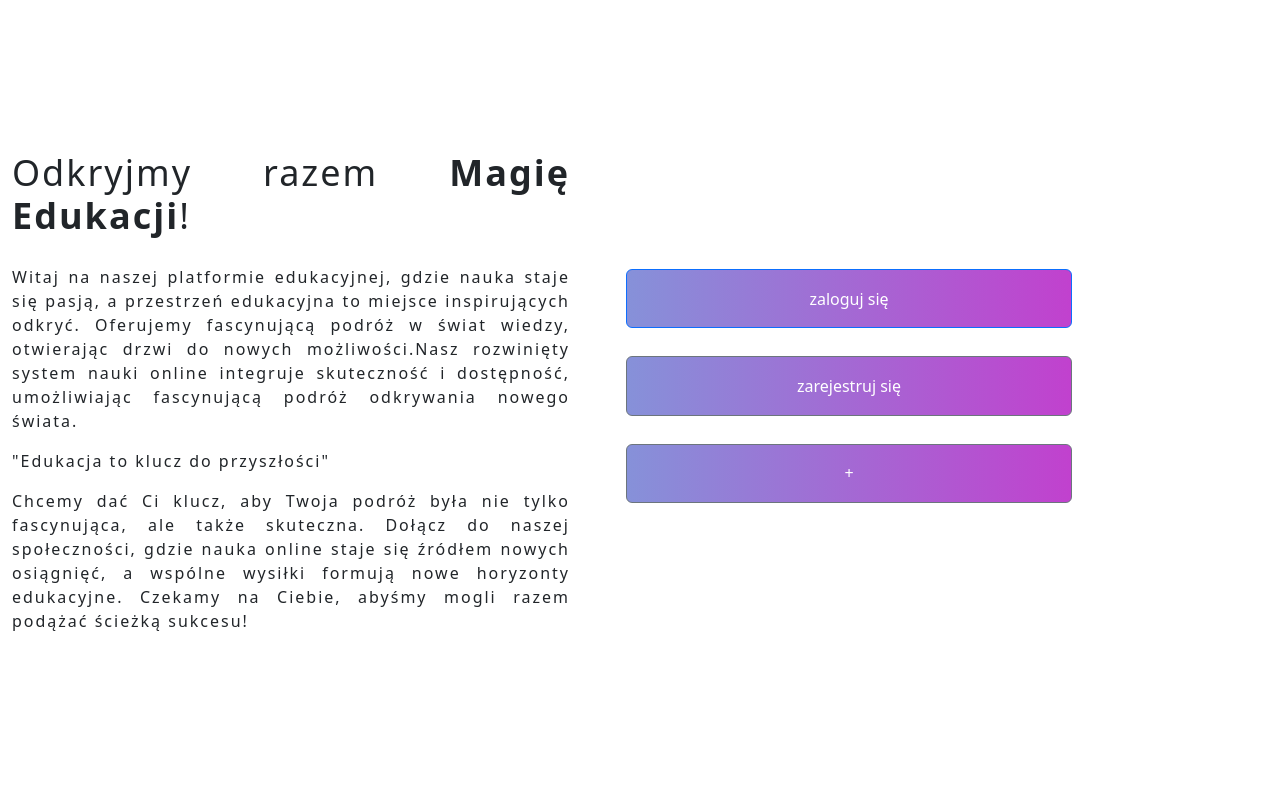
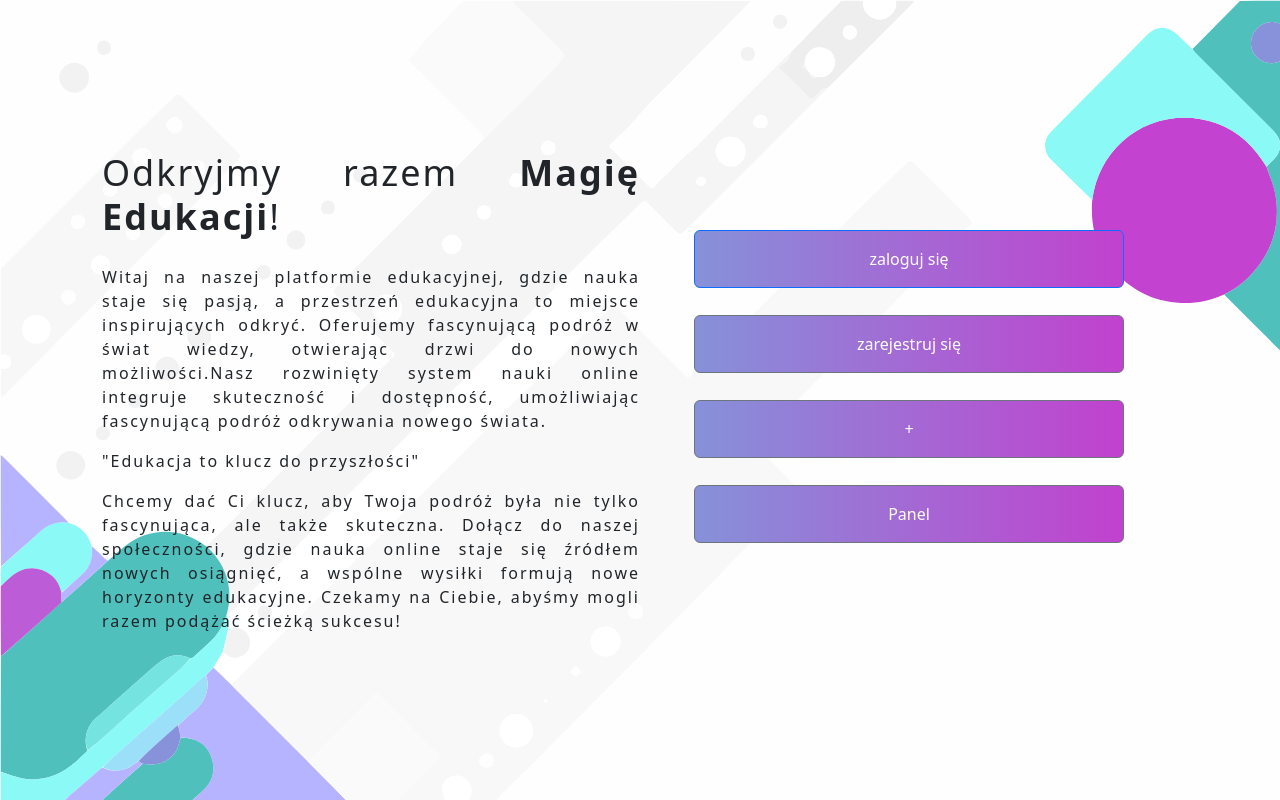
Before and after one commit to K-Pecka/edupjatk, a Vue app: page / in a window 1280 px wide. Built offline with nearby package versions, Linux system fonts and the light colour scheme.

Commit message:
add v-ripple

```diff
--- a/src/assets/main.css
+++ b/src/assets/main.css
@@ -1,11 +1,21 @@
 
-  body {
-    min-height: 100vh;
-    display: flex;
-    place-items: center;
-  }
-  section {
+body {
+  position: relative;
+  background-image: url('@/assets/images/backgrounds/background-home.svg');
+  background-size: cover;
+  min-height: 100vh;
+  display: flex;
+  place-items: center;
+  justify-content: center;
+}
+
+  .page {
     display: grid;
     grid-template-columns: 1fr 1fr;
     padding: 0 2rem;
   }
+a
+{
+  list-style-type: none;
+  color:#efe;
+}
--- a/src/components/panel/user/initComponents.vue
+++ b/src/components/panel/user/initComponents.vue
@@ -1,11 +1,59 @@
+<script setup>
+import { truncate } from "fs";
+
+//import PrintnavBar from '@/components/stateless/PrintnavBar.vue'
+const ListItems = {
+  buttons: [
+    { label: 'ustawienia', to: { name: 'logIn' }, class: ['btn-primary'] },
+    { label: 'profil', to: { name: 'SignUp' }, class: ['btn-secondary'] },
+    { label: 'testy', to: { name: 'classes' }, class: ['btn-secondary'] },
+    { label: 'Statystyki', to: { name: 'panel' }, class: ['btn-secondary'] },
+    { label: 'Wyloguj', to: { name: 'panel' }, class: ['btn-secondary'] }
+  ],
+  style: {
+    button: {
+      normal: {
+        width: '80%',
+        padding: '3%',
+        'margin-bottom': '5%',
+        background: 'linear-gradient(to left, #50c0bd, #8792da)'
+      },
+      hover: {
+        width: '85%'
+      }
+    },
+    div: {}
+  },
+  className: {
+    button: ['btn', 'animation-1','p-ripple'],
+    div: ['d-flex', 'align-items-center', 'justify-content-center', 'flex-column']
+  },
+  atrribute:{
+    'v-ripple':true
+  }
+}
+</script>
+
 <template>
-    <div>student</div>
+  <section>
+    <!-- <Navbar :buttons="ListItems" /> -->
+    <nav>
+      <!-- <Navbar :buttons="ListItems" /> -->
+    </nav>
+    <div class="card card-container flex justify-content-center align-items-center">
+      <div
+        v-ripple
+        class="p-ripple bg-primary flex select-none justify-content-center align-items-center shadow-2 border-round p-6 font-bold"
+      >
+        Default
+      </div>
+    </div>
+  </section>
 </template>
 
-<script setup>
-
-</script>
-
 <style>
-
+div{
+    width: 100px;
+    height: 100px;
+}
 </style>
--- a/src/components/stateless/PrintListButton.vue
+++ b/src/components/stateless/PrintListButton.vue
@@ -9,28 +9,34 @@ const hoveredButtonIndex = ref(null)
 const handleMouseEnter = (index) => {
   hoveredButtonIndex.value = index
 }
-
 const handleMouseLeave = () => {
   hoveredButtonIndex.value = null
 }
 </script>
 
 <template>
-    <div :class="generalClass?.div" :style="style?.div">
-      <transition name="bounce" appear v-for="(buttonItem, index) in buttons"
-        :key="index">
-        <router-link
+  <div :class="generalClass?.div" :style="style?.div">
+    <transition name="bounce" appear v-for="(buttonItem, index) in buttons" :key="index">
+      <router-link
         :to="buttonItem?.to"
         :style="[style?.button?.normal, index === hoveredButtonIndex ? style?.button?.hover : {}]"
         :class="[generalClass?.button, ...buttonItem?.class]"
         @mouseenter="() => handleMouseEnter(index)"
         @mouseleave="handleMouseLeave"
       >
-        {{ buttonItem.label }}
+        <li>
+          <img
+            v-if="buttonItem.img"
+            :src="buttonItem?.img.src"
+            :alt="buttonItem?.img.src"
+            :class="buttonItem?.img.class"
+            :style="buttonItem?.img.style"
+          />
+          {{ buttonItem.label }}
+        </li>
       </router-link>
-      </transition>
-
-    </div>
+    </transition>
+  </div>
 </template>
 
 <style scoped>
--- a/src/main.js
+++ b/src/main.js
@@ -8,10 +8,14 @@ import { createPinia } from 'pinia'
 
 import App from './App.vue'
 import router from '@/router/index.js'
+import PrimeVue from 'primevue/config';
+import Ripple from 'primevue/ripple';
 
 const app = createApp(App)
 
+app.directive('ripple', Ripple);
 app.use(createPinia())
 app.use(router)
+app.use(PrimeVue, { ripple: true });
 
 app.mount('#app')
--- a/src/stores/MainPageData.js
+++ b/src/stores/MainPageData.js
@@ -42,12 +42,18 @@ const buttons = {
     {
       label: 'zarejestruj się',
       to: { name: 'SignUp' },
-      class: ['btn-secondary']
+      class: ['btn-secondary'],
     },
     {
       label: '+',
       to: { name: 'classes' },
-      class: ['btn-secondary']
+      class: ['btn-secondary'],
+
+    },
+    {
+      label: 'Panel',
+      to: { name: 'panel' },
+      class: ['btn-secondary'],
     }
   ],
   style: {
--- a/src/stores/userStorage.js
+++ b/src/stores/userStorage.js
@@ -7,7 +7,7 @@ export const useStore = defineStore('user', () => {
 
     function getPermission()
     {
-        return 'teacher'
+        return 'user'  //baza danych
     }
     function getPanel()
     {
--- a/src/views/HomeView.vue
+++ b/src/views/HomeView.vue
@@ -1,5 +1,5 @@
 <template>
-  <section class="container">
+  <section class="container page">
     <MainHeader :message="headerMessage" />
     <PrintListButton :buttons="buttons" />
   </section>
@@ -12,10 +12,3 @@ import PrintListButton from '@/components/stateless/PrintListButton.vue'
 import data from '@/stores/MainPageData.js'
 const { headerMessage,buttons } = data
 </script>
-
-<style  scoped>
-body {
-  background-image: url('@/assets/background-home.png');
-  background-size: cover;
-}
-</style>
--- a/src/views/LoginView.vue
+++ b/src/views/LoginView.vue
@@ -11,10 +11,3 @@ import LogIn from '@/components/login/Login.vue'
   </section>
 
 </template>
-
-<style scoped>
-body{
-    background-image: url('@/assets/background-home.png');
-    background-size: cover;
-  }
-</style>
--- a/src/views/PanelView.vue
+++ b/src/views/PanelView.vue
@@ -3,7 +3,6 @@
 import { useStore } from '@/stores/userStorage.js'
 const store = useStore()
 const Panel = store.getPanel()
-console.log(Panel)
 
 </script>
 
--- a/src/views/RegisterView.vue
+++ b/src/views/RegisterView.vue
@@ -12,10 +12,3 @@ import PrintListButton from '@/components/stateless/PrintListButton.vue'
 const headerMessage = {}
 const buttons = {}
 </script>
-
-<style scoped>
-body{
-    background-image: url('@/assets/background-home.png');
-    background-size: cover;
-  }
-</style>
```
Also changed, not shown: src/assets/background-home.png (deleted).
